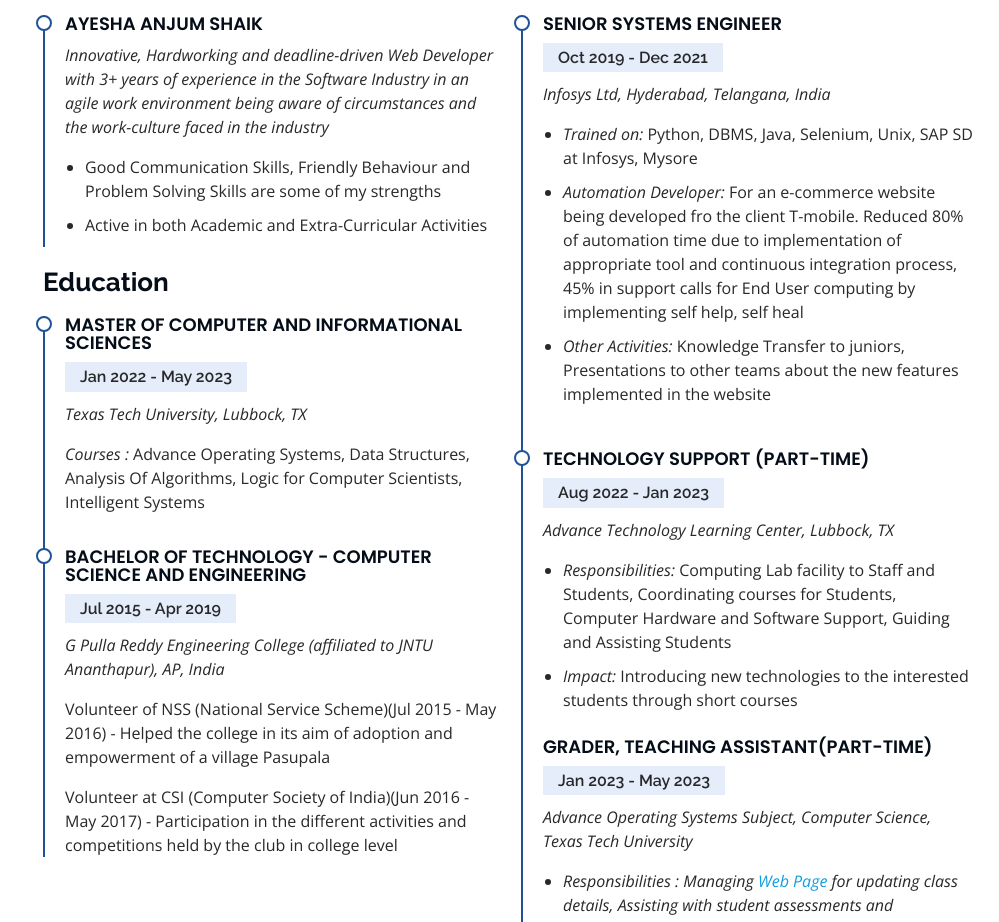
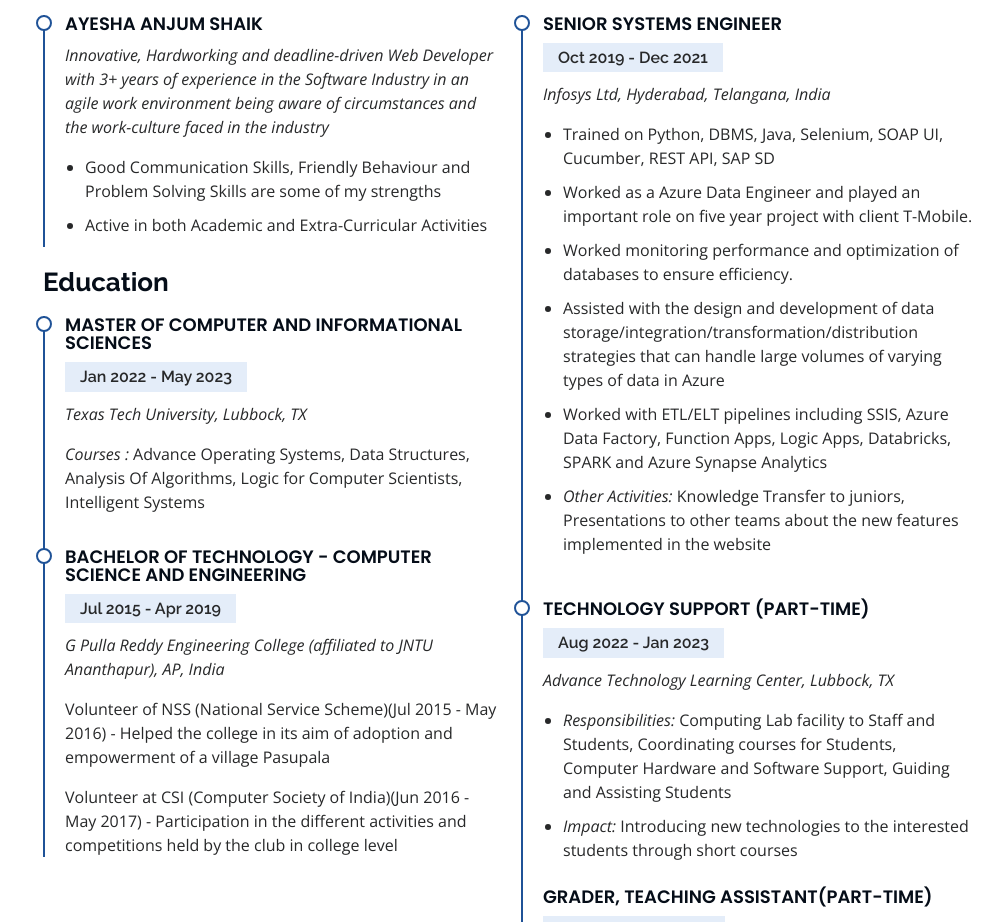
Before and after one commit to ayesha-anjum-shaik/MyPortfolio, a plain HTML site: page index.html in a window 1280 px wide. Shown: the part 2204-3126 px from the top of the page, without its empty margins (281-1280 px from the left). Drawn offline with nearby package versions, Linux system fonts and the light colour scheme.

Commit message:
Update index.html

```diff
--- a/index.html
+++ b/index.html
@@ -187,9 +187,11 @@
                   <h5>Oct 2019 - Dec 2021</h5>
                   <p><em>Infosys Ltd, Hyderabad, Telangana, India</em></p>
                   <ul>
-                    <li><em>Trained on: </em>Python, DBMS, Java, Selenium, Unix, SAP SD at Infosys, Mysore</li>
-                    <li><em>Automation Developer: </em>For an e-commerce website being developed fro the client T-mobile. Reduced 80% of automation time due to implementation of appropriate tool and continuous integration process, 45% in support
-                      calls for End User computing by implementing self help, self heal</li>
+                    <li>Trained on Python, DBMS, Java, Selenium, SOAP UI, Cucumber, REST API, SAP SD
+                    <li>Worked as a Azure Data Engineer and played an important role on five year project with client T-Mobile.</li>
+                    <li>Worked monitoring performance and optimization of databases to ensure efficiency.</li>
+                    <li>Assisted with the design and development of data storage/integration/transformation/distribution strategies that can handle large volumes of varying types of data in Azure</li>
+                    <li>Worked with ETL/ELT pipelines including SSIS, Azure Data Factory, Function Apps, Logic Apps, Databricks, SPARK and Azure Synapse Analytics</li>
                     <li><em>Other Activities: </em> Knowledge Transfer to juniors, Presentations to other teams about the new features implemented in the website</li>
                   </ul>
                 </div>
```
